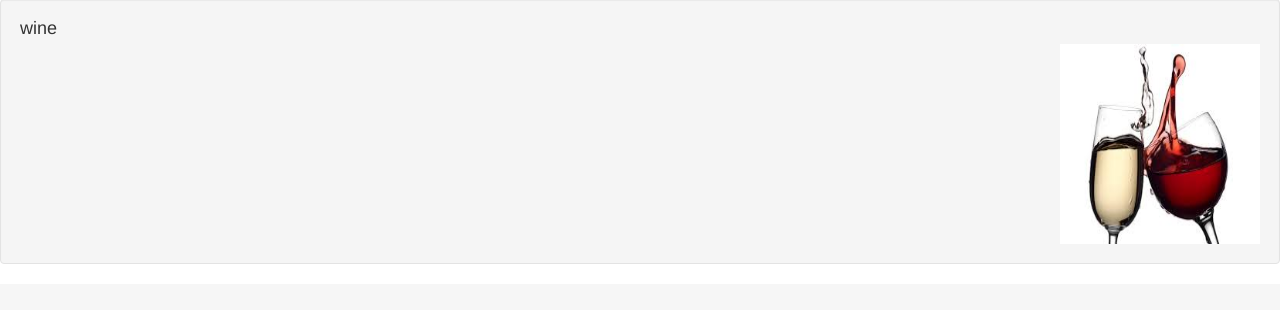
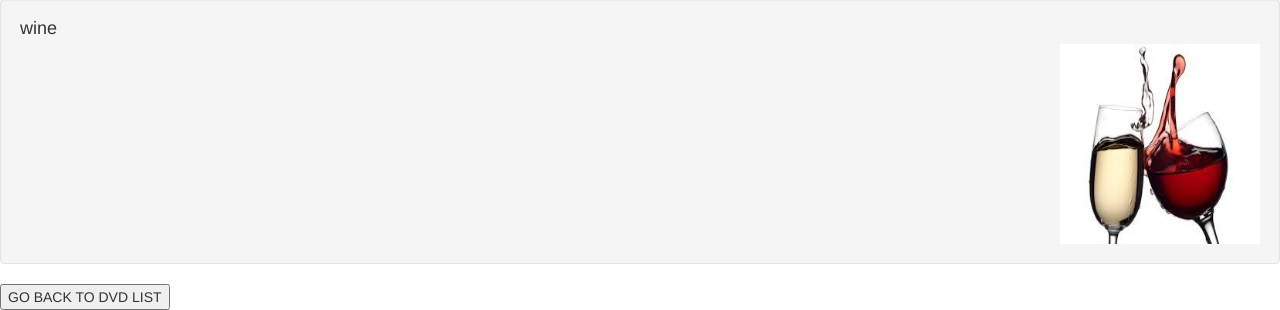
Before and after one commit to Tmar26/phpLogin, a PHP site: page /procedures/searchResults.php in a window 1280 px wide. Shown: the part 926-1236 px from the top of the page. Before the commit the page ends 1190 px from the top, so only its background shows below. Run offline with PHP 8.4, Linux system fonts and the light colour scheme; data comes from the database, SQL or seed files in the repository; data that the repository does not hold is empty; some libraries are stand-ins or nearby versions.

Commit message:
added go back to list button

```diff
--- a/procedures/searchResults.php
+++ b/procedures/searchResults.php
@@ -7,5 +7,8 @@ require_once __DIR__ . '/../templates/nav.php';
 foreach (searchResults($_POST['searchTitle']) as $dvd) {
   include __DIR__ . '/../templates/search.php';
 }
-
-require_once __DIR__ . '/../templates/footer.php';
+?>
+    <form method="post" action="../dvds.php">
+      <input type="submit" value="GO BACK TO DVD LIST" name="returnToList">
+    </form>
+<?php require_once __DIR__ . '/../templates/footer.php';
```
